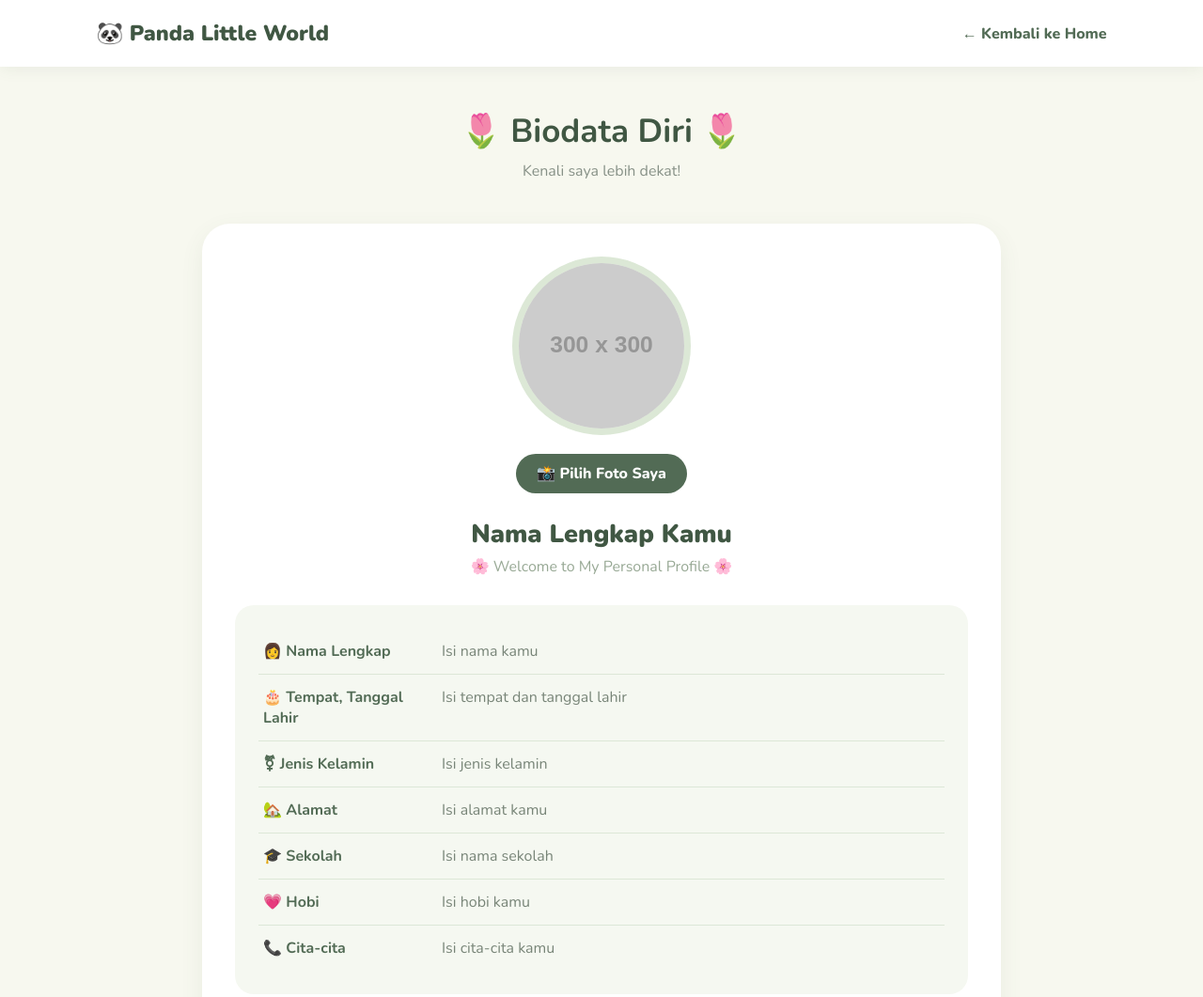
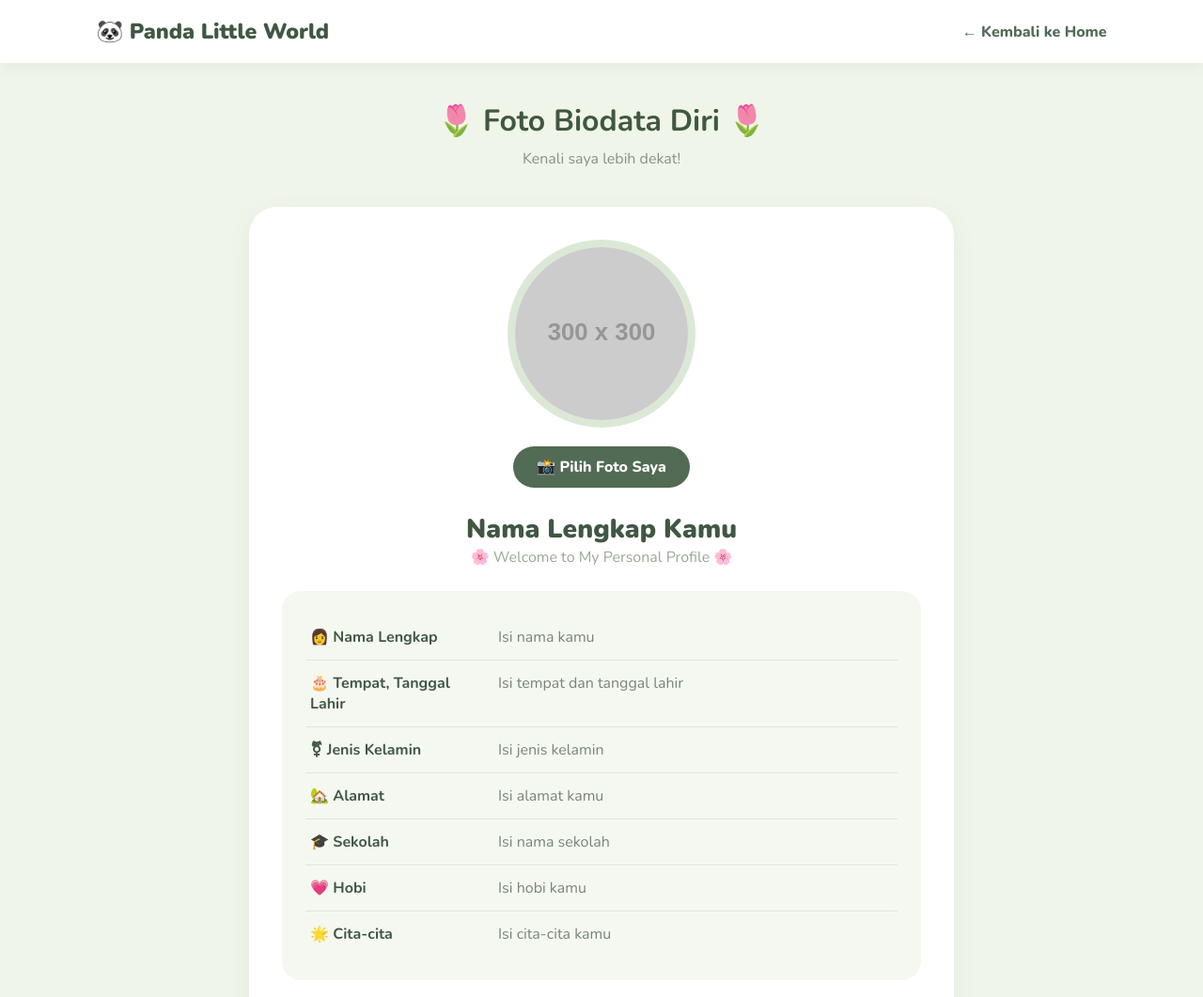
Before and after one commit to zahratulhayati77-max/zahraaja, a plain HTML site: page index.html in a window 1280 px wide. Shown: the top 1061 px of the page at 94% size. Drawn offline with nearby package versions, Linux system fonts and the light colour scheme; placeholder pictures from the web are drawn by us.

Commit message:
index.html

```diff
--- a/index.html
+++ b/index.html
@@ -4,7 +4,7 @@
 <head>
 <meta charset="UTF-8">
 <meta name="viewport" content="width=device-width, initial-scale=1.0">
-<title>Biodata Saya - Panda Little World</title>
+<title>Foto Biodata - Panda Little World</title>
 
 <link href="https://fonts.googleapis.com/css2?family=Nunito:wght@400;600;700;800;900&display=swap" rel="stylesheet">
 
@@ -17,14 +17,13 @@
 
 body {
     font-family: 'Nunito', sans-serif;
-    background: #f7f8ef;
+    background: #f0f5e9;
     color: #405743;
 }
 
-/* NAVBAR */
 .navbar {
     background: white;
-    padding: 20px 8%;
+    padding: 18px 8%;
     display: flex;
     justify-content: space-between;
     align-items: center;
@@ -42,15 +41,13 @@ body {
     font-weight: 800;
 }
 
-/* JUDUL */
 .header {
     text-align: center;
-    padding: 45px 20px 20px;
+    padding: 40px 20px;
 }
 
 .header h1 {
-    font-size: 35px;
-    color: #405743;
+    font-size: 32px;
 }
 
 .header p {
@@ -58,10 +55,9 @@ body {
     margin-top: 8px;
 }
 
-/* BIODATA */
 .biodata-container {
-    max-width: 850px;
-    margin: 25px auto 60px;
+    max-width: 750px;
+    margin: 0 auto 50px;
     padding: 35px;
     background: white;
     border-radius: 30px;
@@ -69,14 +65,13 @@ body {
     text-align: center;
 }
 
-/* FOTO */
 .foto-box {
-    width: 190px;
-    height: 190px;
-    margin: 0 auto 20px;
+    width: 200px;
+    height: 200px;
+    margin: auto;
     border-radius: 50%;
     overflow: hidden;
-    border: 7px solid #dce8d6;
+    border: 8px solid #dce8d6;
     background: #edf3e8;
 }
 
@@ -88,37 +83,34 @@ body {
 
 .upload-btn {
     display: inline-block;
-    padding: 10px 22px;
+    padding: 11px 25px;
     background: #526b55;
     color: white;
     border-radius: 25px;
     cursor: pointer;
     font-weight: 800;
-    margin-bottom: 25px;
+    margin: 20px 0;
 }
 
 .upload-btn:hover {
-    background: #405743;
+    background: #35483a;
 }
 
 #uploadFoto {
     display: none;
 }
 
-/* NAMA */
 .nama {
-    font-size: 27px;
+    font-size: 28px;
     font-weight: 900;
-    color: #405743;
-    margin-bottom: 5px;
+    margin-top: 5px;
 }
 
 .julukan {
     color: #98a995;
-    margin-bottom: 30px;
+    margin-bottom: 25px;
 }
 
-/* DATA */
 .data-box {
     background: #f5f8f1;
     padding: 25px;
@@ -138,15 +130,14 @@ body {
 }
 
 .data-item strong {
-    width: 180px;
-    color: #526b55;
+    width: 190px;
+    flex-shrink: 0;
 }
 
 .data-item span {
     color: #788578;
 }
 
-/* MOTTO */
 .motto {
     margin-top: 25px;
     padding: 22px;
@@ -156,7 +147,6 @@ body {
     line-height: 1.8;
 }
 
-/* FOOTER */
 footer {
     background: #35483a;
     color: white;
@@ -165,7 +155,6 @@ footer {
     font-weight: 800;
 }
 
-/* RESPONSIVE */
 @media(max-width:600px) {
     .navbar {
         flex-direction: column;
@@ -173,13 +162,13 @@ footer {
     }
 
     .biodata-container {
-        margin: 20px 15px 40px;
+        margin: 15px;
         padding: 22px;
     }
 
     .data-item {
         flex-direction: column;
-        gap: 4px;
+        gap: 5px;
     }
 
     .data-item strong {
@@ -187,7 +176,7 @@ footer {
     }
 
     .header h1 {
-        font-size: 28px;
+        font-size: 27px;
     }
 }
 </style>
@@ -195,22 +184,18 @@ footer {
 
 <body>
 
-<!-- NAVBAR -->
 <nav class="navbar">
     <div class="logo">🐼 Panda Little World</div>
     <a href="index.html">← Kembali ke Home</a>
 </nav>
 
-<!-- JUDUL -->
 <div class="header">
-    <h1>🌷 Biodata Diri 🌷</h1>
+    <h1>🌷 Foto Biodata Diri 🌷</h1>
     <p>Kenali saya lebih dekat!</p>
 </div>
 
-<!-- BIODATA -->
 <div class="biodata-container">
 
-    <!-- FOTO PROFIL -->
     <div class="foto-box">
         <img id="fotoProfil"
         src="https://placehold.co/300x300/e9f0e2/526b55?text=Foto+Saya"
@@ -223,11 +208,9 @@ footer {
 
     <input type="file" id="uploadFoto" accept="image/*">
 
-    <!-- NAMA -->
     <h2 class="nama">Nama Lengkap Kamu</h2>
     <p class="julukan">🌸 Welcome to My Personal Profile 🌸</p>
 
-    <!-- DATA DIRI -->
     <div class="data-box">
 
         <div class="data-item">
@@ -261,13 +244,12 @@ footer {
         </div>
 
         <div class="data-item">
-            <strong>📞 Cita-cita</strong>
+            <strong>🌟 Cita-cita</strong>
             <span>Isi cita-cita kamu</span>
         </div>
 
     </div>
 
-    <!-- MOTTO -->
     <div class="motto">
         🐼 "Jangan pernah berhenti bermimpi,
         teruslah belajar dan menjadi versi terbaik
@@ -276,21 +258,21 @@ footer {
 
 </div>
 
-<!-- FOOTER -->
 <footer>
     <p>🐼 Panda Little World 🐼</p>
     <p>Made with Love 💚🎋</p>
 </footer>
 
-<!-- JAVASCRIPT FOTO -->
 <script>
 const uploadFoto = document.getElementById("uploadFoto");
 const fotoProfil = document.getElementById("fotoProfil");
 
 uploadFoto.addEventListener("change", function(event) {
+
     const file = event.target.files[0];
 
     if (file && file.type.startsWith("image/")) {
+
         const reader = new FileReader();
 
         reader.onload = function(e) {
@@ -299,6 +281,7 @@ uploadFoto.addEventListener("change", function(event) {
 
         reader.readAsDataURL(file);
     }
+
 });
 </script>
 
```
